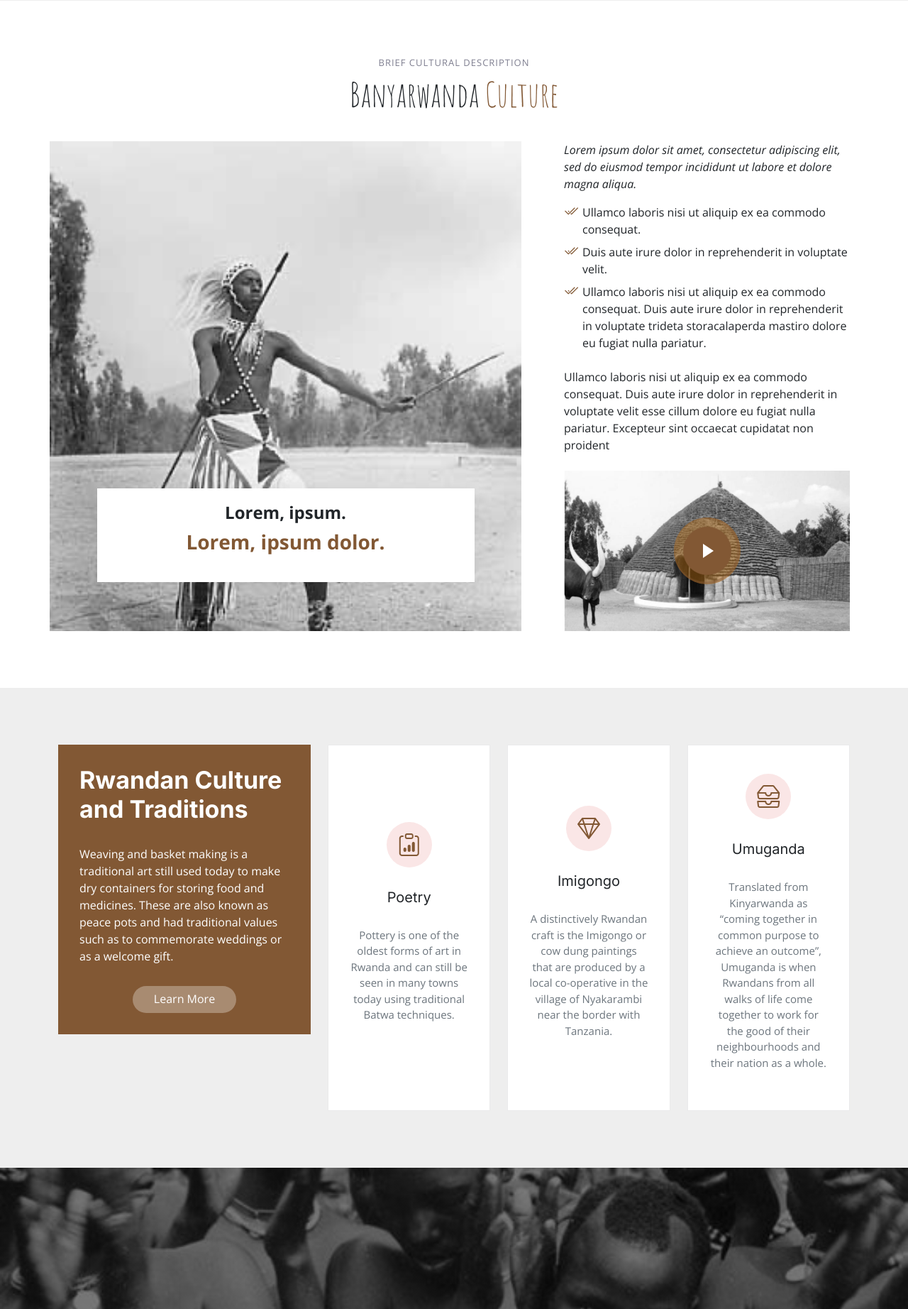
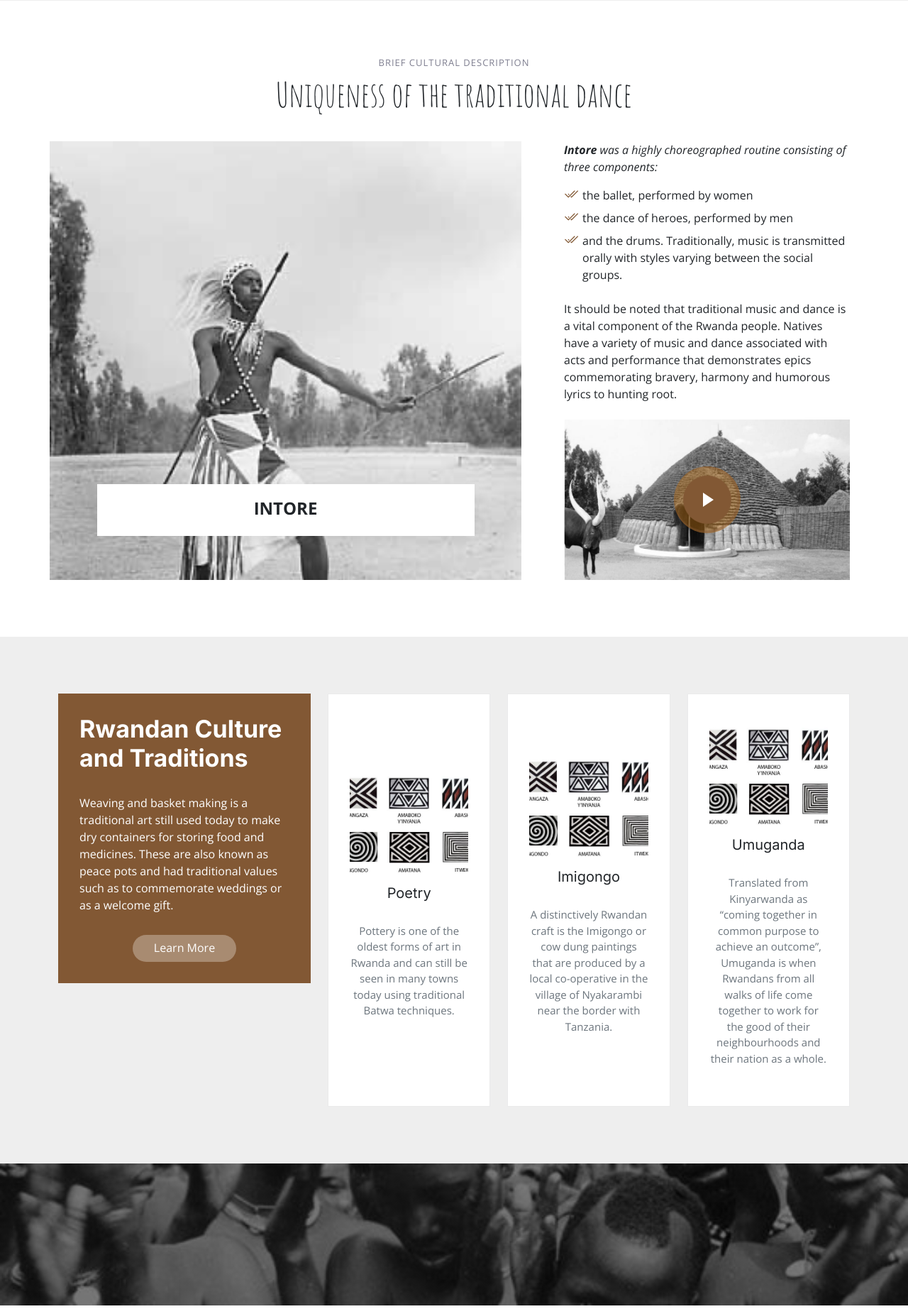
Before and after one commit to Mugengano18/Kulture, a PHP site: page / in a window 1280 px wide. Shown: the part 605-2449 px from the top of the page at 71% size. Run offline with PHP 8.4, Linux system fonts and the light colour scheme.

Commit message:
added some texts

```diff
--- a/assets/css/main.css
+++ b/assets/css/main.css
@@ -734,21 +734,13 @@ section {
   transition: 0.3s;
 }
 
-.cultural-benefit .icon-box i {
-  color: var(--color-primary);
-  margin-bottom: 30px;
-  font-size: 32px;
-  margin-bottom: 30px;
-  background: rgba(206, 18, 18, 0.1);
-  border-radius: 50px;
-  display: flex;
-  align-items: center;
-  justify-content: center;
-  width: 64px;
-  height: 64px;
+.cultural-benefit .icon-box img{
+  height: 150px;
+  object-fit: cover;
 }
 
 .cultural-benefit .icon-box h4 {
+  padding-top: 10px;
   font-size: 20px;
   font-weight: 400;
   margin: 0 0 30px 0;
--- a/index.html
+++ b/index.html
@@ -79,7 +79,7 @@
 
         <div class="section-header">
           <h2>Brief Cultural Description</h2>
-          <p>Banyarwanda <span>Culture</span></p>
+          <p>Uniqueness of the traditional dance</span></p>
         </div>
 
         <div class="row gy-4">
@@ -87,33 +87,29 @@
             style="background-image: url(assets/img/intore.jpg) ; background-repeat: none; background-size:cover;"
             data-aos="fade-up" data-aos-delay="150">
             <div class="call-us position-absolute">
-              <h4>Lorem, ipsum.</h4>
-              <p>Lorem, ipsum dolor.</p>
+              <h4>INTORE</h4>
             </div>
           </div>
           <div class="col-lg-5 d-flex align-items-end" data-aos="fade-up" data-aos-delay="300">
             <div class="content ps-0 ps-lg-5">
-              <p class="fst-italic">
-                Lorem ipsum dolor sit amet, consectetur adipiscing elit, sed do eiusmod tempor incididunt ut labore et
-                dolore
-                magna aliqua.
-              </p>
+              <p class="fst-italic"> <b>Intore</b>
+                was a highly choreographed routine consisting of three components:</p>
               <ul>
-                <li><i class="bi bi-check2-all"></i> Ullamco laboris nisi ut aliquip ex ea commodo consequat.</li>
-                <li><i class="bi bi-check2-all"></i> Duis aute irure dolor in reprehenderit in voluptate velit.</li>
-                <li><i class="bi bi-check2-all"></i> Ullamco laboris nisi ut aliquip ex ea commodo consequat. Duis aute
-                  irure dolor in reprehenderit in voluptate trideta storacalaperda mastiro dolore eu fugiat nulla
-                  pariatur.</li>
+                <li><i class="bi bi-check2-all"></i>the ballet,
+                  performed by women</li>
+                <li><i class="bi bi-check2-all"></i> the dance of heroes, performed by men</li>
+                <li><i class="bi bi-check2-all"></i> and the drums. Traditionally, music is
+                  transmitted orally with styles varying between the social groups.</li>
               </ul>
               <p>
-                Ullamco laboris nisi ut aliquip ex ea commodo consequat. Duis aute irure dolor in reprehenderit in
-                voluptate
-                velit esse cillum dolore eu fugiat nulla pariatur. Excepteur sint occaecat cupidatat non proident
+                It should be noted that traditional music and dance is a vital component of the Rwanda people. Natives
+                have a variety of music and dance associated with acts and performance that demonstrates epics
+                commemorating bravery, harmony and humorous lyrics to hunting root.
               </p>
 
               <div class="position-relative mt-4">
                 <img src="assets/img/kingpalace.jpg" class="img-fluid" alt="">
-                <a href="https://youtu.be/vs-USYNQQ68" class="glightbox play-btn"></a>
+                <a href="https://www.youtube.com/watch?v=zmy-zm1Z0b8" class="glightbox play-btn"></a>
               </div>
             </div>
           </div>
@@ -149,7 +145,7 @@
 
               <div class="col-xl-4" data-aos="fade-up" data-aos-delay="200">
                 <div class="icon-box d-flex flex-column justify-content-center align-items-center">
-                  <i class="bi bi-clipboard-data"></i>
+                  <img src="assets/img/imigongo.jfif" alt="" class="img-fluid">
                   <h4>Poetry</h4>
                   <p>Pottery is one of the oldest forms of art in Rwanda and can still be seen in many towns today using
                     traditional Batwa techniques. </p>
@@ -158,7 +154,7 @@
 
               <div class="col-xl-4" data-aos="fade-up" data-aos-delay="300">
                 <div class="icon-box d-flex flex-column justify-content-center align-items-center">
-                  <i class="bi bi-gem"></i>
+                  <img src="assets/img/imigongo.jfif" alt="" class="img-fluid">
                   <h4>Imigongo</h4>
                   <p>A distinctively Rwandan craft is the Imigongo or cow dung paintings that are produced by a local
                     co-operative in the village of Nyakarambi near the border with Tanzania.</p>
@@ -167,7 +163,7 @@
 
               <div class="col-xl-4" data-aos="fade-up" data-aos-delay="400">
                 <div class="icon-box d-flex flex-column justify-content-center align-items-center">
-                  <i class="bi bi-inboxes"></i>
+                  <img src="assets/img/imigongo.jfif" alt="" class="img-fluid">
                   <h4>Umuganda</h4>
                   <p>Translated from Kinyarwanda as “coming together in common purpose to achieve an outcome”, Umuganda
                     is when Rwandans from all walks of life come together to work for the good of their neighbourhoods
@@ -578,44 +574,44 @@
                 href="assets/img/gallery/inkongoro6.jpg"><img src="assets/img/gallery/inkongoro6.jpg" class="img-fluid"
                   alt=""></a></div>
             <div class="swiper-slide"><a class="glightbox" data-gallery="images-gallery"
-                href="assets/img/gallery/k1.jpg"><img src="assets/img/gallery/k1.jpg" class="img-fluid"
-                  alt=""></a></div>
+                href="assets/img/gallery/k1.jpg"><img src="assets/img/gallery/k1.jpg" class="img-fluid" alt=""></a>
+            </div>
             <div class="swiper-slide"><a class="glightbox" data-gallery="images-gallery"
-                href="assets/img/gallery/k11.jpg"><img src="assets/img/gallery/k11.jpg" class="img-fluid"
-                  alt=""></a></div>
+                href="assets/img/gallery/k11.jpg"><img src="assets/img/gallery/k11.jpg" class="img-fluid" alt=""></a>
+            </div>
             <div class="swiper-slide"><a class="glightbox" data-gallery="images-gallery"
-                href="assets/img/gallery/k12.jpg"><img src="assets/img/gallery/k12.jpg" class="img-fluid"
-                  alt=""></a></div>
+                href="assets/img/gallery/k12.jpg"><img src="assets/img/gallery/k12.jpg" class="img-fluid" alt=""></a>
+            </div>
             <div class="swiper-slide"><a class="glightbox" data-gallery="images-gallery"
-                href="assets/img/gallery/k3.jpg"><img src="assets/img/gallery/k3.jpg" class="img-fluid"
-                  alt=""></a></div>
+                href="assets/img/gallery/k3.jpg"><img src="assets/img/gallery/k3.jpg" class="img-fluid" alt=""></a>
+            </div>
             <div class="swiper-slide"><a class="glightbox" data-gallery="images-gallery"
-                href="assets/img/gallery/k4.jpg"><img src="assets/img/gallery/k4.jpg" class="img-fluid"
-                  alt=""></a></div>
+                href="assets/img/gallery/k4.jpg"><img src="assets/img/gallery/k4.jpg" class="img-fluid" alt=""></a>
+            </div>
             <div class="swiper-slide"><a class="glightbox" data-gallery="images-gallery"
-                href="assets/img/gallery/k17.jpg"><img src="assets/img/gallery/k17.jpg" class="img-fluid"
-                  alt=""></a></div>
+                href="assets/img/gallery/k17.jpg"><img src="assets/img/gallery/k17.jpg" class="img-fluid" alt=""></a>
+            </div>
             <div class="swiper-slide"><a class="glightbox" data-gallery="images-gallery"
-                href="assets/img/gallery/k2.jpg"><img src="assets/img/gallery/k2.jpg" class="img-fluid"
-                  alt=""></a></div>
+                href="assets/img/gallery/k2.jpg"><img src="assets/img/gallery/k2.jpg" class="img-fluid" alt=""></a>
+            </div>
             <div class="swiper-slide"><a class="glightbox" data-gallery="images-gallery"
-                href="assets/img/gallery/k15.jpg"><img src="assets/img/gallery/k15.jpg" class="img-fluid"
-                  alt=""></a></div>
+                href="assets/img/gallery/k15.jpg"><img src="assets/img/gallery/k15.jpg" class="img-fluid" alt=""></a>
+            </div>
             <div class="swiper-slide"><a class="glightbox" data-gallery="images-gallery"
-                href="assets/img/gallery/k5.jpg"><img src="assets/img/gallery/k5.jpg" class="img-fluid"
-                  alt=""></a></div>
+                href="assets/img/gallery/k5.jpg"><img src="assets/img/gallery/k5.jpg" class="img-fluid" alt=""></a>
+            </div>
             <div class="swiper-slide"><a class="glightbox" data-gallery="images-gallery"
-                href="assets/img/gallery/k19.jpg"><img src="assets/img/gallery/k19.jpg" class="img-fluid"
-                  alt=""></a></div>
+                href="assets/img/gallery/k19.jpg"><img src="assets/img/gallery/k19.jpg" class="img-fluid" alt=""></a>
+            </div>
             <div class="swiper-slide"><a class="glightbox" data-gallery="images-gallery"
-                href="assets/img/gallery/k22.jpg"><img src="assets/img/gallery/k22.jpg" class="img-fluid"
-                  alt=""></a></div>
+                href="assets/img/gallery/k22.jpg"><img src="assets/img/gallery/k22.jpg" class="img-fluid" alt=""></a>
+            </div>
             <div class="swiper-slide"><a class="glightbox" data-gallery="images-gallery"
-                href="assets/img/gallery/k23.jpg"><img src="assets/img/gallery/k23.jpg" class="img-fluid"
-                  alt=""></a></div>
+                href="assets/img/gallery/k23.jpg"><img src="assets/img/gallery/k23.jpg" class="img-fluid" alt=""></a>
+            </div>
             <div class="swiper-slide"><a class="glightbox" data-gallery="images-gallery"
-                href="assets/img/gallery/k20.jpg"><img src="assets/img/gallery/k20.jpg" class="img-fluid"
-                  alt=""></a></div>
+                href="assets/img/gallery/k20.jpg"><img src="assets/img/gallery/k20.jpg" class="img-fluid" alt=""></a>
+            </div>
           </div>
           <div class="swiper-pagination"></div>
         </div>
```
Also changed, not shown: assets/img/imigongo.jfif (added), assets/img/why1.jfif (added).
